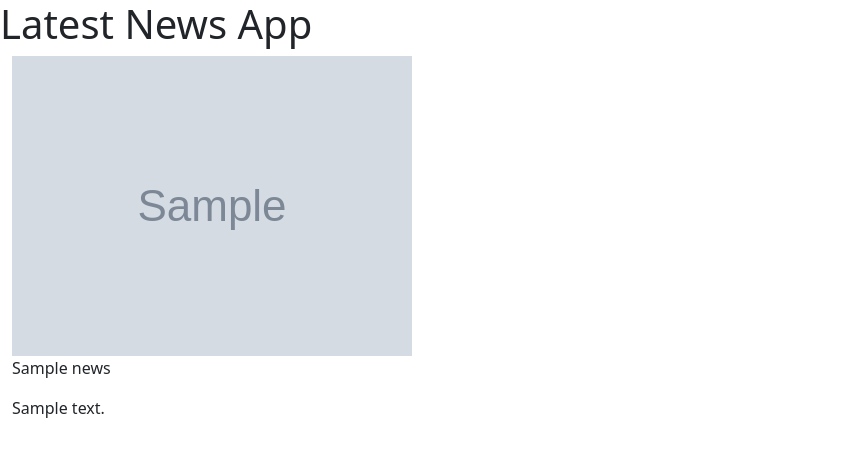
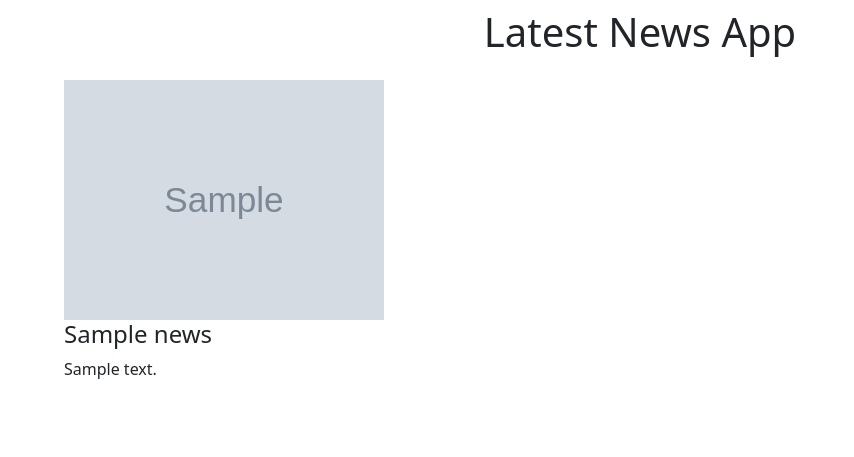
Before and after one commit to MainaAlexM/News-App, a Flask app: template templates/index.html in a window 1280 px wide. Shown: the top 457 px of the page, without its empty margins (0-854 px from the left). Run offline with Flask 2, Linux system fonts and the light colour scheme; the template is opened without the code that fills it: most values are stand-ins (such as "Sample title", 1, 10 or a date in 2020); grey boxes marked "Sample" are stand-in pictures.

Commit message:
sty: add html display styles

```diff
--- a/templates/index.html
+++ b/templates/index.html
@@ -10,19 +10,37 @@
 
 </head>
 <body>
+<div class="container-fluid" style="width: 100%;">
 
-<div class="desc">
+    <div class="desc">
 
-    <h1>Latest News App</h1>
+        <h1 class="text-center m-2">Latest News App</h1>
 
-</div>
+    </div>
 
-<div class="container-fluid">
-    {%for news, about, thumbnail in context %}
-    <img src="{{thumbnail}}" alt="">
-    <p>{{news}}</p>
-    <p> {{about}} </p>
-    {% endfor %}
+    <div class="container-fluid row" style="margin: 0 auto;">
+
+        {%for news, about, thumbnail in context %}
+            <div class=" col-3" style="margin: 1rem; width: 30%;">
+                <img src="{{thumbnail}}" alt="" style="height:15rem;">
+                <h4>{{news}}</h4>
+                <p>  {{about}} </p>
+            </div>
+        {% endfor %}
+
+    </div>
+
+    <!-- <div class="container-fluid row">
+        {%for news, about, thumbnail in context %}
+            <div class="card col-3" style="width: 18rem;">
+                <img class="card-img-top" src="{{thumbnail}}" alt="" >
+                <div class="card-body">
+                    <h3 class="text-center"> {{news}}</h3>
+                    <p> {{about}} </p>
+                </div>
+            </div>
+        {% endfor %}
+    </div> -->
 
 </div>
 
```
